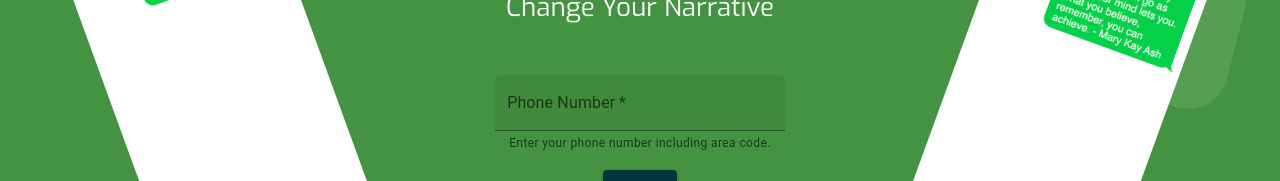
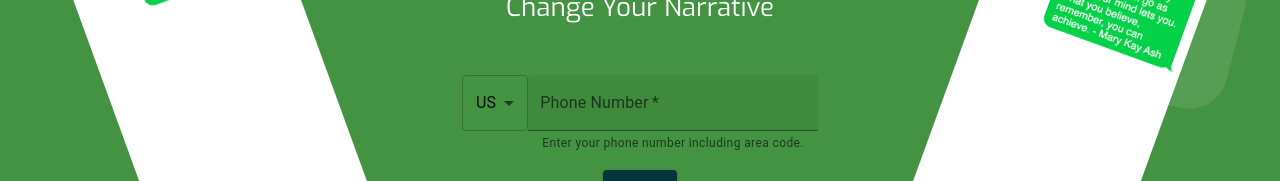
Before and after one commit to GabeL7r/peptok-website, a React (Create React App) app: page / in a window 1280 px wide. Shown: the part 329-510 px from the top of the page. Built offline with nearby package versions, Linux system fonts and the light colour scheme.

Commit message:
feat: allow users to select country

```diff
--- a/src/Login.js
+++ b/src/Login.js
@@ -1,4 +1,4 @@
-import { Button, TextField, Grid } from "@mui/material"
+import { Button, MenuItem, TextField, Grid, Select } from "@mui/material"
 import { useState } from 'react';
 import axios from 'axios'
 import settings from "./settings"
@@ -7,17 +7,18 @@ export default function Login({ login }) {
     const [phoneNumber, setPhoneNumber] = useState('');
     const [otp, setOTP] = useState('');
     const [sentOTP, setSentOTP] = useState(false);
+    const [countryCode, setCountryCode] = useState('1');
 
     const handleSubmit = async e => {
         e.preventDefault();
-        await axios.get(`${settings.apiUrl}/login?phone_number=${phoneNumber}`);
+        await axios.get(`${settings.apiUrl}/login?phone_number=${countryCode + phoneNumber}`);
         setSentOTP(true)
     };
 
     const handleOTP = async e => {
         e.preventDefault();
         try {
-            let response = await axios.get(`${settings.apiUrl}/verify?phone_number=${phoneNumber}&otp=${otp}`);
+            let response = await axios.get(`${settings.apiUrl}/verify?phone_number=${countryCode + phoneNumber}&otp=${otp}`);
             localStorage.setItem("jwt", response.data.message)
             login(phoneNumber)
         } catch (e) {
@@ -26,6 +27,10 @@ export default function Login({ login }) {
         }
     };
 
+    const handleCountryCode = (event) => {
+        setCountryCode(event.target.value);
+    }
+
     if (!sentOTP) {
         return (
             <>
@@ -33,11 +38,21 @@ export default function Login({ login }) {
                 <p>
                     Change Your Narrative
                 </p>
-                <img style={{ height: '50%', left: '75%', position: 'absolute', transform: 'rotate(20deg)'}} src={require('./chat1.png')} />
-                <img style={{ height: '50%', right: '75%', position: 'absolute', transform: 'rotate(-20deg)'}} src={require('./chat2.png')} />
-                <form style={{marginTop: '50px'}} onSubmit={handleSubmit}>
+                <img style={{ height: '50%', left: '75%', position: 'absolute', transform: 'rotate(20deg)' }} src={require('./chat1.png')} />
+                <img style={{ height: '50%', right: '75%', position: 'absolute', transform: 'rotate(-20deg)' }} src={require('./chat2.png')} />
+                <form style={{ marginTop: '50px' }} onSubmit={handleSubmit}>
                     <Grid container>
                         <Grid item xs={12}>
+                            <Select
+                                labelId="demo-simple-select-label"
+                                id="demo-simple-select"
+                                value={countryCode}
+                                label="Country Code"
+                                onChange={handleCountryCode}
+                            >
+                                <MenuItem value={1}>US</MenuItem>
+                                <MenuItem value={55}>Brazil</MenuItem>
+                            </Select>
                             <TextField
                                 label="Phone Number"
                                 variant="filled"
@@ -46,7 +61,7 @@ export default function Login({ login }) {
                                 onChange={e => setPhoneNumber(e.target.value)}
                                 required />
                         </Grid>
-                        <Grid style={{padding: '15px'}} item xs={12}>
+                        <Grid style={{ padding: '15px' }} item xs={12}>
                             <Button type="submit" variant="contained">Login</Button>
                         </Grid>
                     </Grid>
@@ -60,7 +75,7 @@ export default function Login({ login }) {
                 <p>
                     Change Your Narrative
                 </p>
-                <form style={{marginTop: '50px'}} onSubmit={handleOTP}>
+                <form style={{ marginTop: '50px' }} onSubmit={handleOTP}>
                     <Grid container>
                         <Grid item xs={12}>
                             <TextField
@@ -72,7 +87,7 @@ export default function Login({ login }) {
                                 onChange={e => setOTP(e.target.value)}
                                 required />
                         </Grid>
-                        <Grid style={{padding: '15px'}} item xs={12}>
+                        <Grid style={{ padding: '15px' }} item xs={12}>
                             <Button type="submit" variant="contained">Login</Button>
                         </Grid>
                     </Grid>
```
